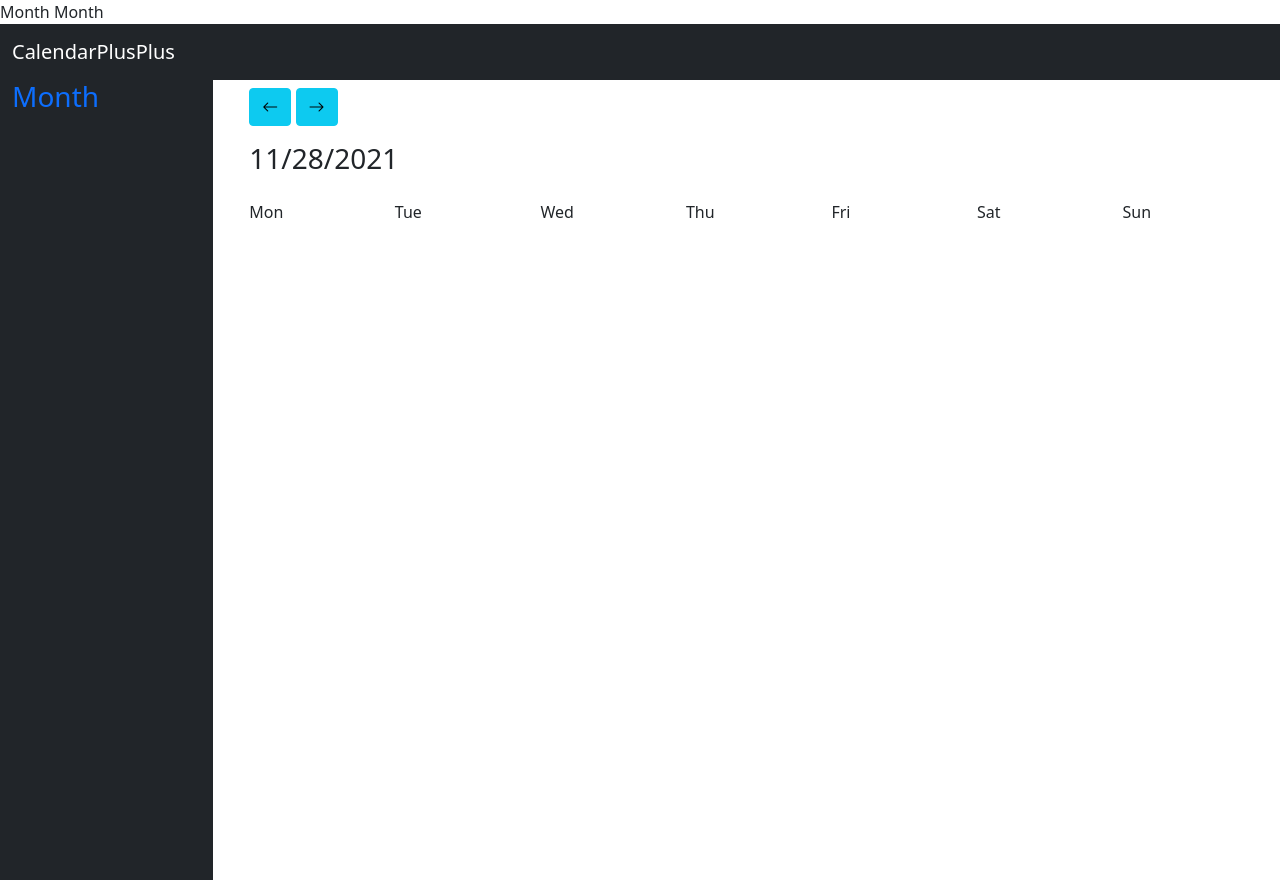
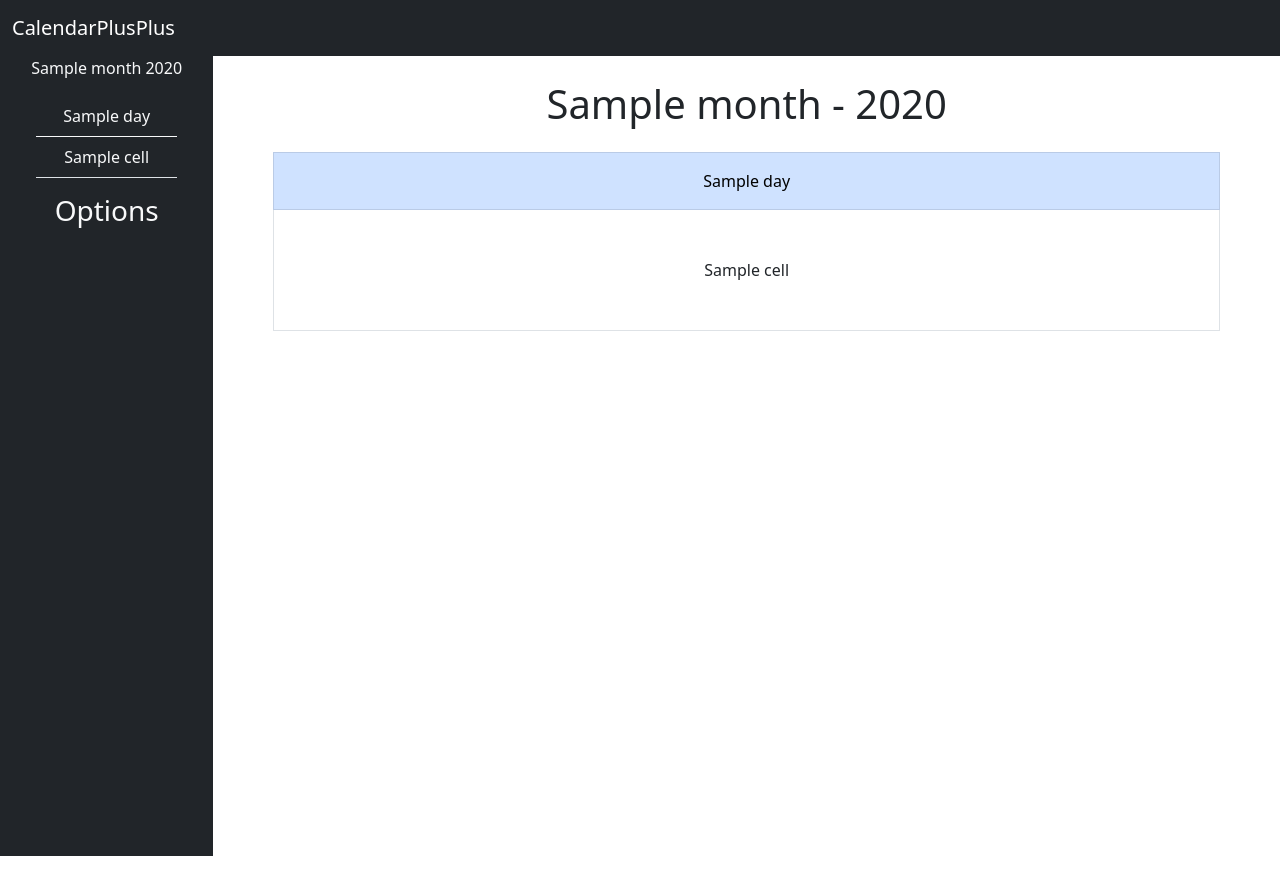
Before and after one commit to npaolini-8/CalendarPlusPlus_public, a Flask app: template flaskr/templates/calendar/month.html in a window 1280 px wide. After the commit the page ends 856 px from the top, so only its background shows below. Run offline with Flask 2, Linux system fonts and the light colour scheme; the template is opened without the code that fills it: most values are stand-ins (such as "Sample title", 1, 10 or a date in 2020); some libraries are stand-ins or nearby versions.

Commit message:
Month view (#32)
* Semi-pleasing month view

* fixed non existent days

* small changes in UI

* fixed formatting and separated important stuff into their own functions

```diff
--- a/flaskr/templates/base_cal.html
+++ b/flaskr/templates/base_cal.html
@@ -25,7 +25,7 @@
                 </div>
             </div>
         {% endblock sidebar %}
-        <div class="col col-lg">
+        <div class="col col-lg min-vh-100">
             {% block calendar %}
             {% endblock calendar %}
         </div>
--- a/flaskr/templates/calendar/month.html
+++ b/flaskr/templates/calendar/month.html
@@ -6,12 +6,39 @@
 {% block head %}
     {{ super() }}
     {% block title %}
-        Month
     {% endblock %}
 {% endblock head %}
 {% block view %}
-    <h3 class="justify-content-center">
-        Month
+    <p class="text-center text-light">
+        {{ month }} {{ year }}
+    </p>
+    <div class="container">
+        <table id="calendar-table" class="table">
+            <thead class="text-light">
+            <tr>
+                {% for day in header %}
+                    <td class="text-center"> {{ day }}</td>
+                {% endfor %}
+            </tr>
+            </thead>
+            <tbody>
+            {% for row in day %}
+                <tr>
+                    {% for cell in row %}
+                        {% if cell != 0 %}
+                            <td class="text-center text-light">{{ cell }}</td>
+                        {% else %}
+                            <td class="text-center" ></td>
+                        {% endif %}
+
+                    {% endfor %}
+                </tr>
+            {% endfor %}
+            </tbody>
+        </table>
+    </div>
+    <h3 class="text-center text-light">
+        Options
     </h3>
 {% endblock %}
 {% block side_content %}
@@ -20,42 +47,38 @@
 {% block calendar %}
     <div class="container-md my-2">
         <div class="calendar-header">
-            <button type="button" class="btn btn-info" id="prev">
-                <i class="bi bi-arrow-left"></i>
-            </button>
-            <button type="button" class="btn btn-info" id="next">
-                <i class="bi bi-arrow-right"></i>
-            </button>
             <div class="row header-title">
                 <div class="header-text my-3">
-                    <h3 id="date"></h3>
+                    <h1 id="date" class="text-center"> {{ month }} - {{ year }}</h1>
                 </div>
             </div>
         </div>
-        <div class="calendar-content">
-            <div id="calendar-table">
-                <div id="table-header">
-                    <div class="row">
-                        <div class="col">Mon</div>
-                        <div class="col">Tue</div>
-                        <div class="col">Wed</div>
-                        <div class="col">Thu</div>
-                        <div class="col">Fri</div>
-                        <div class="col">Sat</div>
-                        <div class="col">Sun</div>
-                    </div>
-                </div>
-            </div>
+        <div class="container">
+            <table id="calendar-table" class="table table-bordered table-hover">
+                <thead class="table-primary">
+                    <tr>
+                        {% for day in header %}
+                            <td class="text-center" style="padding: 1em"> {{ day }}</td>
+                        {% endfor %}
+                    </tr>
+                </thead>
+            <tbody>
+            {% for row in day %}
+                <tr>
+                    {% for cell in row %}
+                        {% if cell != 0 %}
+                            <td class="text-center" style="padding: 3em">{{ cell }}</td>
+                        {% else %}
+                            <td class="text-center" style="padding: 3em"></td>
+                        {% endif %}
+                    {% endfor %}
+                </tr>
+            {% endfor %}
+            </tbody>
+            </table>
         </div>
     </div>
 {% endblock calendar %}
 {% block scripts %}
     {{ super() }}
-    <script>
-        n =  new Date();
-        y = n.getFullYear();
-        m = n.getMonth() + 1;
-        d = n.getDate();
-        document.getElementById("date").innerHTML = m + "/" + d + "/" + y;
-    </script>
 {% endblock scripts %}
--- a/flaskr/views/__init__.py
+++ b/flaskr/views/__init__.py
@@ -12,6 +12,6 @@ def init_app(app):
     # index route
     app.register_blueprint(main_blueprint)
 
-    from . import calendar, authenticate
-    app.register_blueprint(calendar.cal_blueprint)
+    from . import calendar_code, authenticate
+    app.register_blueprint(calendar_code.cal_blueprint)
     app.register_blueprint(authenticate.login_blueprint)
```
Also changed, not shown: flaskr/views/calendar.py (deleted, +0 -10 lines), flaskr/views/calendar_code.py (added, +68 -0 lines).
